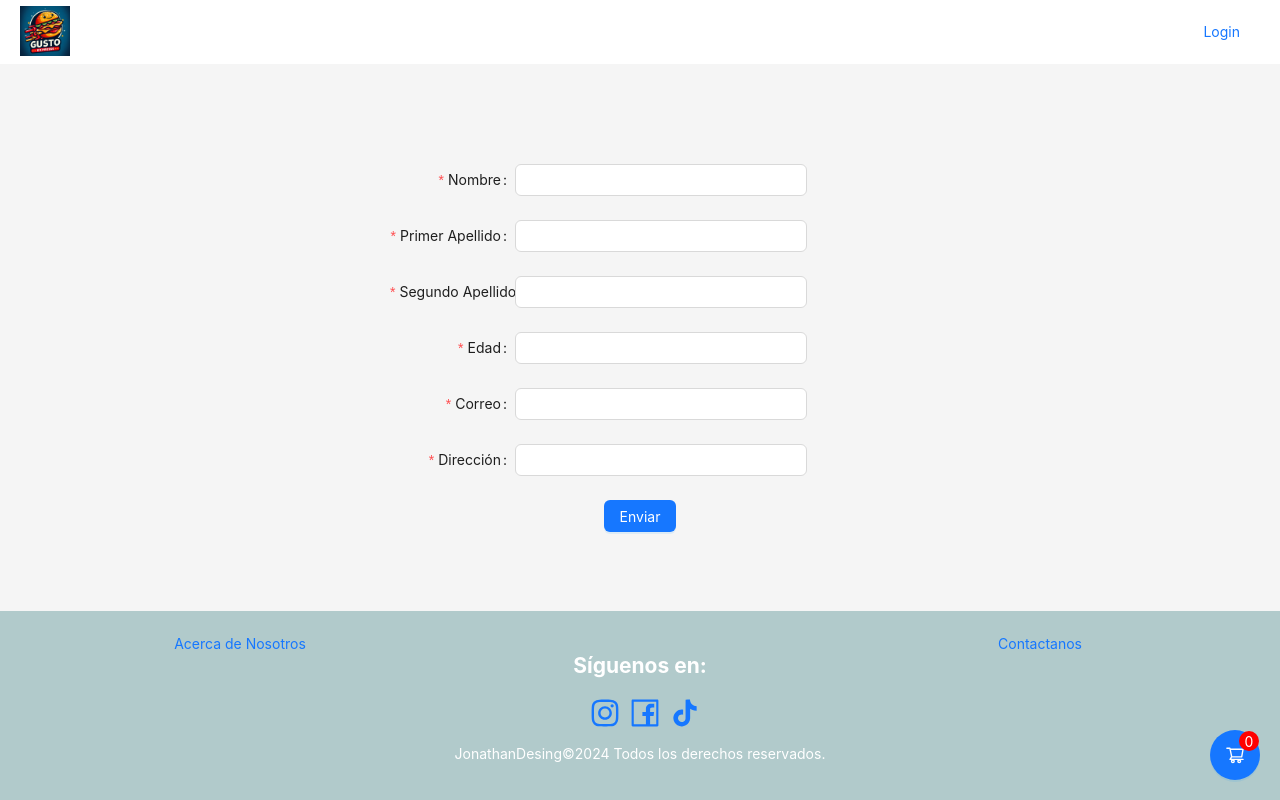
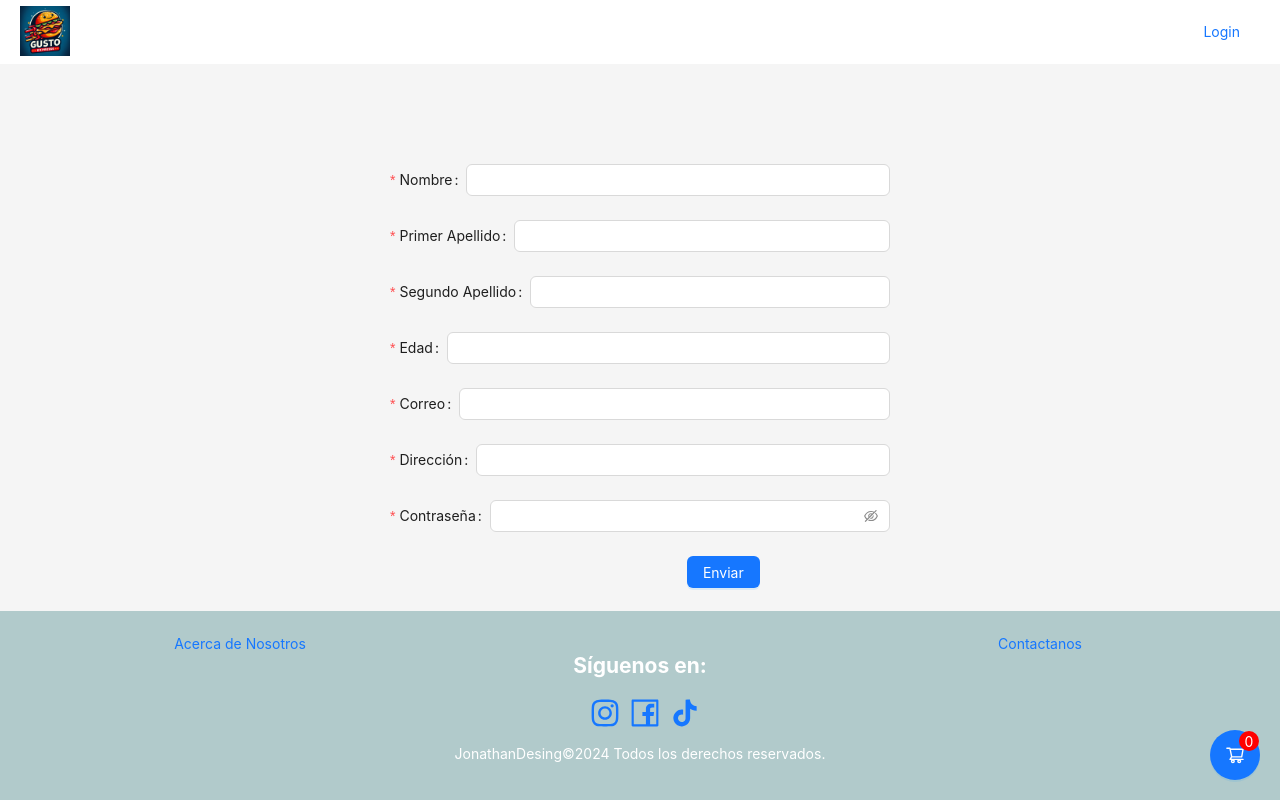
Before and after one commit to jonathanx92/GustoExpress, a React (Create React App) app: page /signup in a window 1280 px wide. Built offline with nearby package versions, Linux system fonts and the light colour scheme.

Commit message:
add firebase at login and signup

```diff
--- a/package.json
+++ b/package.json
@@ -8,6 +8,7 @@
     "@testing-library/user-event": "^13.5.0",
     "antd": "^5.15.3",
     "fetch": "^1.1.0",
+    "firebase": "^10.11.1",
     "node-fetch": "^3.3.2",
     "react": "^18.2.0",
     "react-dom": "^18.2.0",
--- a/src/App.jsx
+++ b/src/App.jsx
@@ -1,10 +1,16 @@
+/* eslint-disable no-unused-vars */
 import React from 'react';
 import { BrowserRouter, Routes, Route } from 'react-router-dom';
 import { routesgustoexpress } from './components/Config/Routesgusto';
 import Layout from './components/Layout/Index';
 import { CartProvider } from './components/Context/CartContext';
+import { initializeApp } from "firebase/app";
+import { getAuth } from "firebase/auth";
+import FirebaseApp from './components/Firebase/FirebaseConfig';
 
 function App() {
+  const auth = getAuth(FirebaseApp);
+
   return (
     <CartProvider>
       <Layout>
--- a/src/components/Config/Routesgusto.jsx
+++ b/src/components/Config/Routesgusto.jsx
@@ -9,6 +9,7 @@ import ProductListBebida from '../Menu/ProductListBebida';
 import ProductListPostre from '../Menu/ProductListPostre';
 import LegalNotice from '../Pages/LegalNotice';
 import FormContact from '../Pages/formContact'
+import HomeLogin from '../Login/HomeLogin';
 
 
 export const routesgustoexpress = [
@@ -21,4 +22,5 @@ export const routesgustoexpress = [
   { path: '/postres', element: <ProductListPostre /> },
   { path: '/avisolegal', element: <LegalNotice/> },
   { path: '/contacto', element: <FormContact/> },
+  { path: '/homelogin', element: <HomeLogin /> },
 ];
--- /dev/null
+++ b/src/components/Firebase/FirebaseConfig.jsx
@@ -0,0 +1,14 @@
+import { initializeApp } from "firebase/app";
+
+const firebaseConfig = {
+  apiKey: "AIzaSyBVGtmjHGJu2CA5QE_Y8_pyzjZoriXPYjI",
+  authDomain: "gustoexpress-d9df8.firebaseapp.com",
+  projectId: "gustoexpress-d9df8",
+  storageBucket: "gustoexpress-d9df8.appspot.com",
+  messagingSenderId: "780392660960",
+  appId: "1:780392660960:web:ef4c9e7e4addcaeacb7585"
+};
+
+const FirebaseApp = initializeApp(firebaseConfig);
+
+export default FirebaseApp;
--- /dev/null
+++ b/src/components/Login/HomeLogin.jsx
@@ -0,0 +1,16 @@
+import React from "react";
+import FirebaseApp from "../Firebase/FirebaseConfig";
+import {getAuth, signOut} from 'firebase/auth';
+
+const auth = getAuth(FirebaseApp)
+
+const HomeLogin = () => {
+    return (
+        <div>
+            <h2>Bienvenido usuario</h2>
+            <button onClick={()=>signOut(auth)} >LogOut</button>
+        </div>
+    )
+}
+
+export default HomeLogin
--- a/src/components/Login/index.jsx
+++ b/src/components/Login/index.jsx
@@ -1,11 +1,24 @@
 import React from 'react';
 import { LockOutlined, UserOutlined } from '@ant-design/icons';
 import { Button, Checkbox, Form, Input } from 'antd';
+import { getAuth, signInWithEmailAndPassword } from "firebase/auth";
+import { useNavigate } from 'react-router-dom';
+
 
 const FormLogin = () => {
-  const onFinish = (values) => {
-    console.log('Received values of form: ', values);
+  const navigate = useNavigate();
+  const onFinish = async (values) => {
+    try {
+      const { username, password } = values;
+      const auth = getAuth();
+      await signInWithEmailAndPassword(auth, username, password);
+      console.log('Usuario autenticado con éxito');
+      navigate('/homelogin');
+    } catch (error) {
+      console.error('Error al autenticar al usuario:', error);
+    }
   };
+
   return (
     <Form
       name="normal_login"
@@ -46,10 +59,7 @@ const FormLogin = () => {
         <Form.Item name="remember" valuePropName="checked" noStyle>
           <Checkbox>Recordar</Checkbox>
         </Form.Item>
-
-
       </Form.Item>
-
       <Form.Item>
         <Button type="primary" htmlType="submit" className="login-form-button">Entrar</Button>
         <a href="./signup"> Registrate ahora!</a>
--- a/src/components/Menu/CardProductPostre.jsx
+++ b/src/components/Menu/CardProductPostre.jsx
@@ -23,7 +23,7 @@ return(
     <div style={{float: 'left'}}>
       {price} €
     </div>
-    <div style={{flot:'right'}}>
+    <div style={{float:'right'}}>
       <Button onClick={handleAddToCart}><AddToCartIcon/></Button>
     </div>
   </Card>
--- a/src/components/Signup/index.jsx
+++ b/src/components/Signup/index.jsx
@@ -1,37 +1,25 @@
+/* eslint-disable no-unused-vars */
 import React from 'react';
+import { Button, Form, Input } from 'antd';
+import { getAuth, createUserWithEmailAndPassword } from "firebase/auth";
 
-import { Button, Form, Input } from 'antd';
-const layout = {
-  labelCol: {
-    span: 6                 ,
-  },
-  wrapperCol: {
-    span: 14,
-  },
-  width: '100vh',
-  display: 'flex'
+const FormSignup = () => {
+  const onFinish = async (values) => {
+    try {
+      const { name, lastname, secondname, age, email, address } = values.user;
+      const auth = getAuth();
+      await createUserWithEmailAndPassword(auth, email, values.password);
+      console.log('Usuario registrado con éxito');
+      // Aquí podrías redirigir al usuario a la página deseada después del registro
+    } catch (error) {
+      console.error('Error al registrar al usuario:', error);
+    }
   };
 
-const validateMessages = {
-  required: 'Por favor, introduce tu ${label}!',
-  types: {
-    email: '¡Introduce un correo válido!',
-    number: '¡Introduce un número válido!',
-  },
-
-};
-
-const onFinish = (values) => {
-  console.log(values);
-};
-
-const FormSignup = () => (
+  return (
     <Form
-    {...layout}
-    name="nest-messages"
       onFinish={onFinish}
       style={{ width: 500, height: 500, margin: 'auto', textAlign: 'center', paddingTop: 100 }}
-    validateMessages={validateMessages}
     >
       <Form.Item
         name={['user', 'name']}
@@ -39,6 +27,7 @@ const FormSignup = () => (
         rules={[
           {
             required: true,
+            message: 'Por favor, introduce tu nombre!',
           },
         ]}
       >
@@ -50,70 +39,85 @@ const FormSignup = () => (
         rules={[
           {
             required: true,
+            message: 'Por favor, introduce tu primer apellido!',
           },
         ]}
       >
         <Input />
       </Form.Item>
-
       <Form.Item
         name={['user', 'secondname']}
         label="Segundo Apellido:"
         rules={[
           {
             required: true,
+            message: 'Por favor, introduce tu segundo apellido!',
           },
         ]}
       >
         <Input />
       </Form.Item>
-
-
       <Form.Item
         name={['user', 'age']}
         label="Edad"
         rules={[
           {
             type: 'number',
+            message: 'Por favor, introduce una edad válida!',
             transform: (value) => parseFloat(value),
-         required: true
+          },
+          {
+            required: true,
+            message: 'Por favor, introduce tu edad!',
           },
         ]}
       >
         <Input />
       </Form.Item>
-
-
       <Form.Item
         name={['user', 'email']}
         label="Correo"
         rules={[
           {
             type: 'email',
-          required: true
+            message: 'Por favor, introduce un correo válido!',
+          },
+          {
+            required: true,
+            message: 'Por favor, introduce tu correo!',
           },
         ]}
       >
         <Input />
       </Form.Item>
-
-
       <Form.Item
         name={['user', 'address']}
         label="Dirección"
         rules={[
           {
             required: true,
+            message: 'Por favor, introduce tu dirección!',
           },
         ]}
       >
         <Input />
       </Form.Item>
-
+      <Form.Item
+        name="password"
+        label="Contraseña"
+        rules={[
+          {
+            required: true,
+            message: 'Por favor, introduce tu contraseña!',
+          },
+        ]}
+      >
+        <Input.Password />
+      </Form.Item>
       <Form.Item
         wrapperCol={{
-        ...layout.wrapperCol,
-        offset: 5,
+          offset: 8,
+          span: 16,
         }}
       >
         <Button type="primary" htmlType="submit">
@@ -122,4 +126,6 @@ const FormSignup = () => (
       </Form.Item>
     </Form>
   );
+};
+
 export default FormSignup;
```
Also changed, not shown: src/pruebarray.js (deleted), 1 other file (tests, documents, lock files or other folders). Lines whose indentation alone changed are shown as unchanged.
